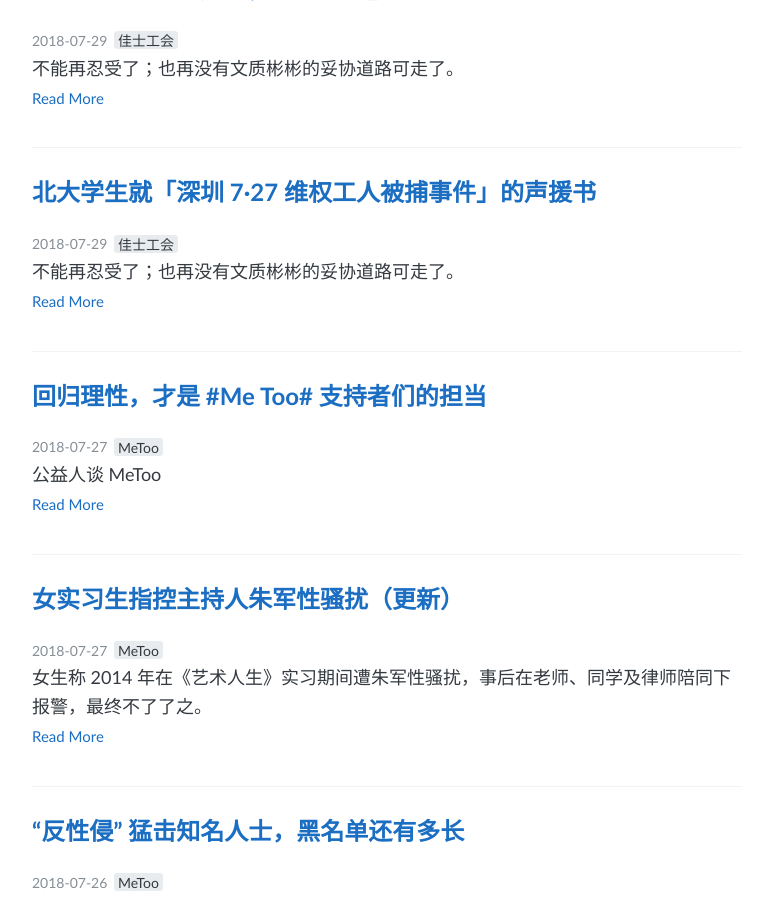
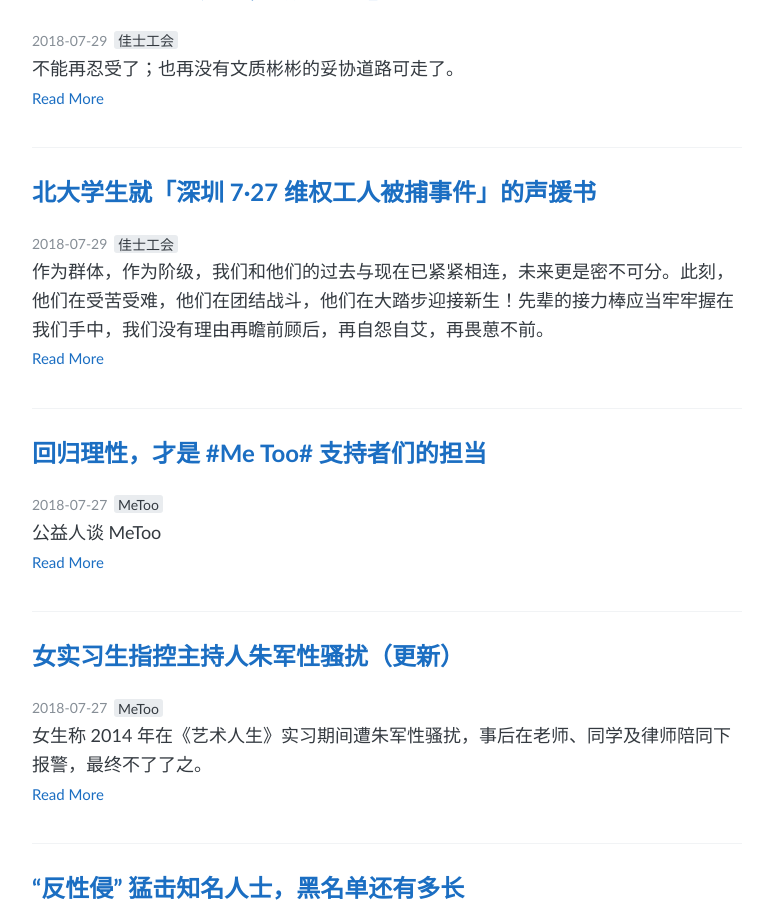
Before and after one commit to Terminus2049/Terminus2049.github.io, a Jekyll site: the page built from index.html, in a window 1280 px wide and 900 px high, scrolled down 506 px. Shown: the whole window, without its empty margins (253-1026 px from the left). Built offline with Jekyll 4.4.1, drawn with Linux system fonts in a browser that asks for light colours; the list of posts is cut into pages by our own code.

Commit message:
更新簡介

```diff
--- a/_posts/2018-07-29-bei-da-sheng-yuan-gong-ren.md
+++ b/_posts/2018-07-29-bei-da-sheng-yuan-gong-ren.md
@@ -12,7 +12,7 @@ image_feature: "https://i.loli.net/2018/07/29/5b5d82f603465.jpg"
 
 tags: 佳士工会
 
-description: 不能再忍受了；也再没有文质彬彬的妥协道路可走了。
+description: 作为群体，作为阶级，我们和他们的过去与现在已紧紧相连，未来更是密不可分。此刻，他们在受苦受难，他们在团结战斗，他们在大踏步迎接新生！先辈的接力棒应当牢牢握在我们手中，我们没有理由再瞻前顾后，再自怨自艾，再畏葸不前。
 
 ---
 
```
